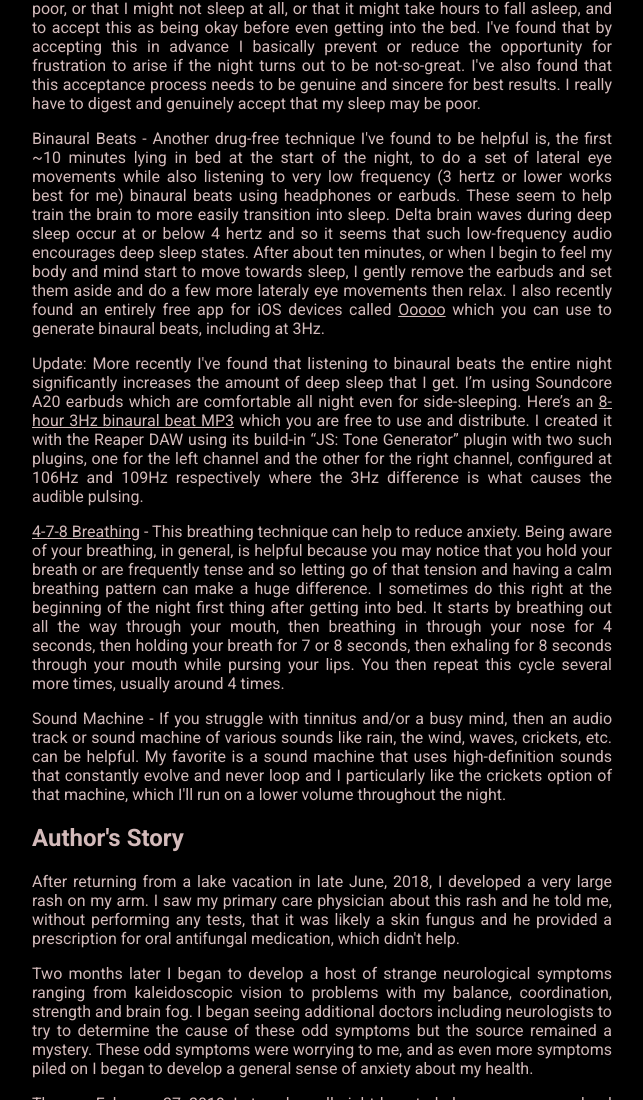
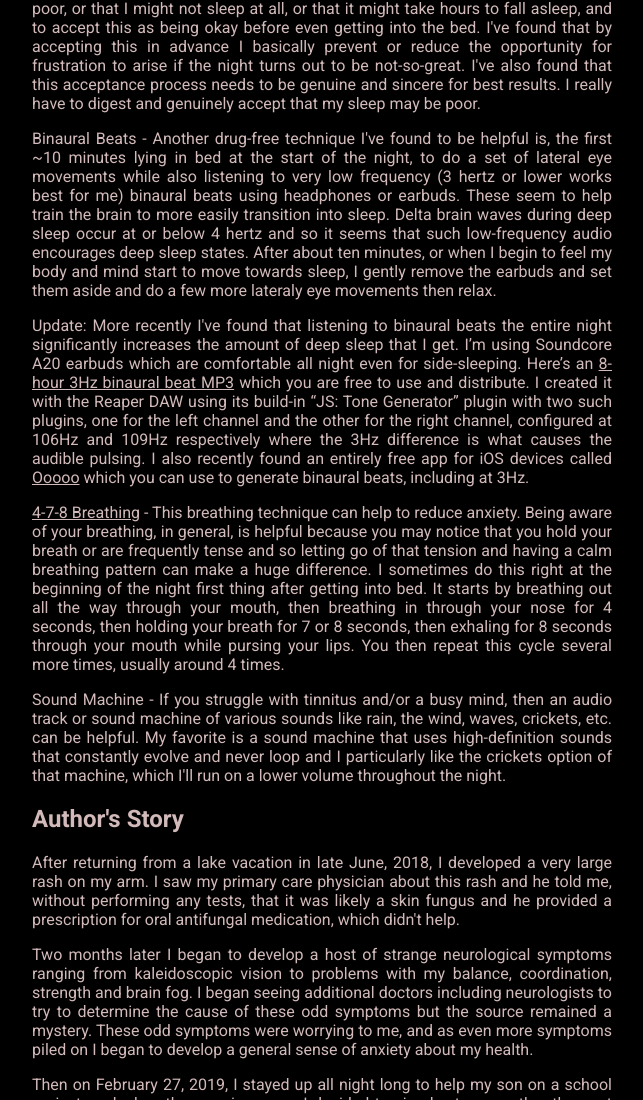
Before and after one commit to OtterFlip/DrugFreeSleep, a plain HTML site: page index.html in a window 1280 px wide. Shown: the part 3142-4242 px from the top of the page, without its empty margins (318-961 px from the left). Drawn offline with Linux system fonts and the light colour scheme.

Commit message:
Update index.html
moved Oooom link

```diff
--- a/index.html
+++ b/index.html
@@ -121,9 +121,9 @@
 
   <p>Acceptance - Another technique that I've found to be helpful in halting the anxiety is, before getting into bed, to pause and consider how that night's sleep may be poor, or that I might not sleep at all, or that it might take hours to fall asleep, and to accept this as being okay before even getting into the bed.  I've found that by accepting this in advance I basically prevent or reduce the opportunity for frustration to arise if the night turns out to be not-so-great.  I've also found that this acceptance process needs to be genuine and sincere for best results.  I really have to digest and genuinely accept that my sleep may be poor.</p>
 
-  <p>Binaural Beats - Another drug-free technique I've found to be helpful is, the first ~10 minutes lying in bed at the start of the night, to do a set of lateral eye movements while also listening to very low frequency (3 hertz or lower works best for me) binaural beats using headphones or earbuds.  These seem to help train the brain to more easily transition into sleep.  Delta brain waves during deep sleep occur at or below 4 hertz and so it seems that such low-frequency audio encourages deep sleep states.  After about ten minutes, or when I begin to feel my body and mind start to move towards sleep, I gently remove the earbuds and set them aside and do a few more lateraly eye movements then relax.  I also recently found an entirely free app for iOS devices called <a href="https://apps.apple.com/us/app/ooooo/id1244537282">Ooooo</a> which you can use to generate binaural beats, including at 3Hz.</p>
+  <p>Binaural Beats - Another drug-free technique I've found to be helpful is, the first ~10 minutes lying in bed at the start of the night, to do a set of lateral eye movements while also listening to very low frequency (3 hertz or lower works best for me) binaural beats using headphones or earbuds.  These seem to help train the brain to more easily transition into sleep.  Delta brain waves during deep sleep occur at or below 4 hertz and so it seems that such low-frequency audio encourages deep sleep states.  After about ten minutes, or when I begin to feel my body and mind start to move towards sleep, I gently remove the earbuds and set them aside and do a few more lateraly eye movements then relax.</p>
 
-  <p>Update: More recently I've found that listening to binaural beats the entire night significantly increases the amount of deep sleep that I get.  I’m using Soundcore A20 earbuds which are comfortable all night even for side-sleeping.  Here’s an <a href="https://drive.google.com/file/d/1GEiqZRm4K1XB-aIiZCFcgBT2j2kfgU2h/view?usp=sharing">8-hour 3Hz binaural beat MP3</a> which you are free to use and distribute.  I created it with the Reaper DAW using its build-in “JS: Tone Generator” plugin with two such plugins, one for the left channel and the other for the right channel, configured at 106Hz and 109Hz respectively where the 3Hz difference is what causes the audible pulsing.</p>
+  <p>Update: More recently I've found that listening to binaural beats the entire night significantly increases the amount of deep sleep that I get.  I’m using Soundcore A20 earbuds which are comfortable all night even for side-sleeping.  Here’s an <a href="https://drive.google.com/file/d/1GEiqZRm4K1XB-aIiZCFcgBT2j2kfgU2h/view?usp=sharing">8-hour 3Hz binaural beat MP3</a> which you are free to use and distribute.  I created it with the Reaper DAW using its build-in “JS: Tone Generator” plugin with two such plugins, one for the left channel and the other for the right channel, configured at 106Hz and 109Hz respectively where the 3Hz difference is what causes the audible pulsing.  I also recently found an entirely free app for iOS devices called <a href="https://apps.apple.com/us/app/ooooo/id1244537282">Ooooo</a> which you can use to generate binaural beats, including at 3Hz.</p>
 
   <p><a href="https://youtu.be/8qOMTqedPrk?t=514">4-7-8 Breathing</a> - This breathing technique can help to reduce anxiety.  Being aware of your breathing, in general, is helpful because you may notice that you hold your breath or are frequently tense and so letting go of that tension and having a calm breathing pattern can make a huge difference.  I sometimes do this right at the beginning of the night first thing after getting into bed.  It starts by breathing out all the way through your mouth, then breathing in through your nose for 4 seconds, then holding your breath for 7 or 8 seconds, then exhaling for 8 seconds through your mouth while pursing your lips.  You then repeat this cycle several more times, usually around 4 times.</p>
 
```
